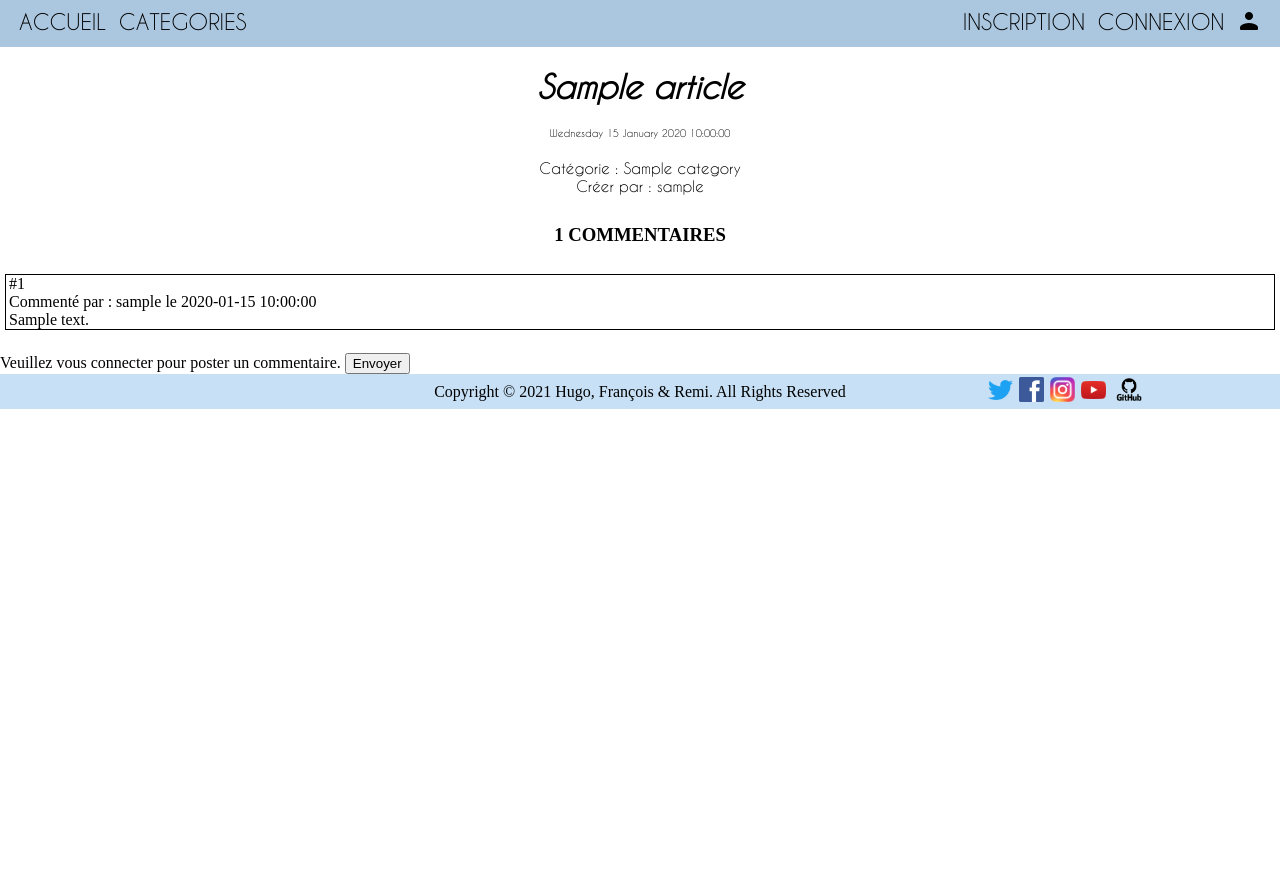
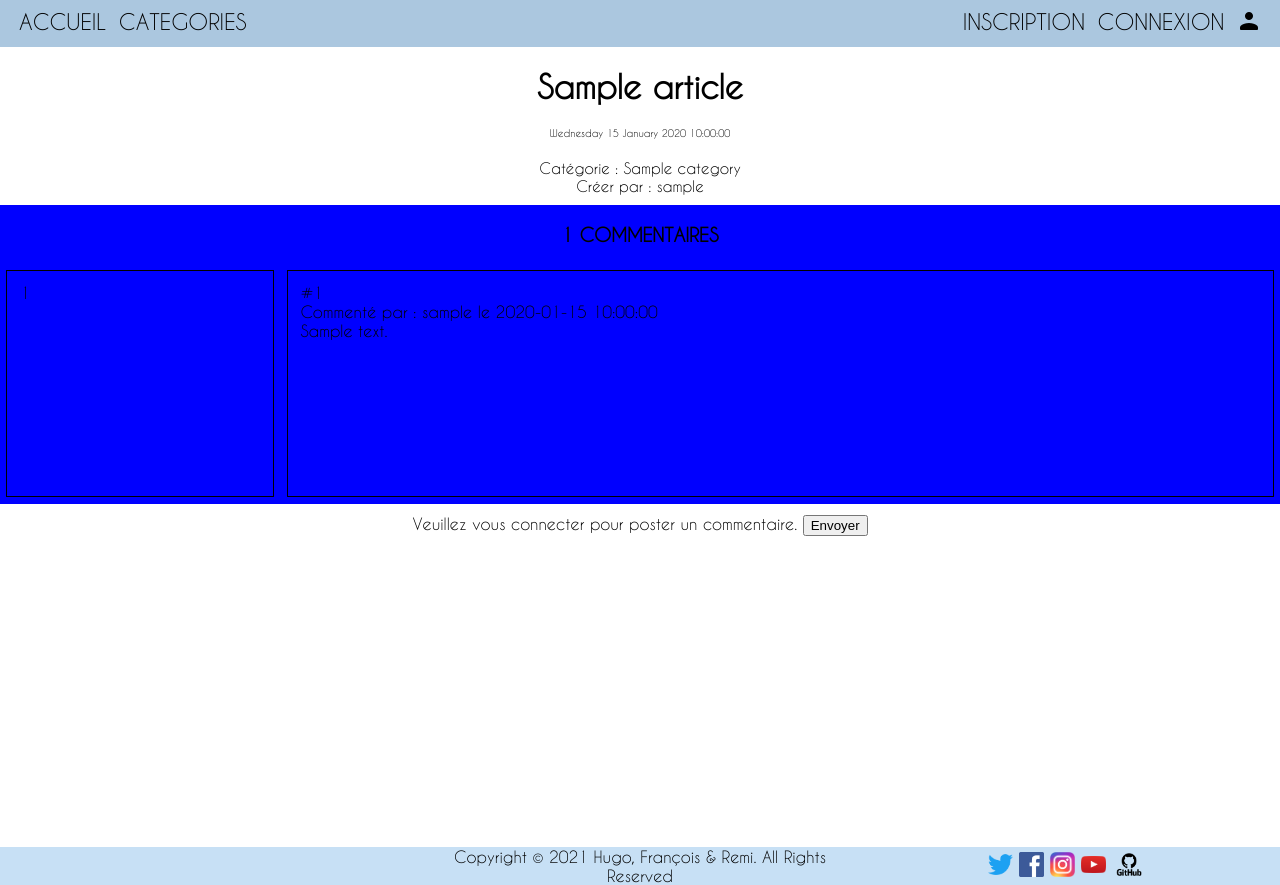
Before and after one commit to hugo-chabert/blog, a PHP site: page /php/article.php?id=1 in a window 1280 px wide. Before the commit the page ends 409 px from the top, so only its background shows below. Run offline with PHP 8.4, Linux system fonts and the light colour scheme; tables that the repository leaves empty or names only in its code hold one stand-in row (values such as "Sample post").

Commit message:
amelioration article.php

```diff
--- a/css/article.css
+++ b/css/article.css
@@ -1,7 +1,24 @@
-@import url(font.css);
+html,body,main {
+    margin: 0;
+    padding: 0;
+    height: 100%;
+    width: 100%;
+    scroll-behavior: smooth;
+    font-family: Dreams;
+}
+.container {
+    width: 100%;
+    height: 100%;
+}
 
+.containALL {
+    display: flex;
+    flex-direction: column;
+    justify-content: center;
+    align-items: center;
+}
 
-.container {
+.containerArticle {
 
     display: flex;
     flex-direction: column;
@@ -9,15 +26,22 @@
     align-items: center;
 
 }
-.kommeAnTher {
+.commentaires {
     display: flex;
+    flex-direction: column;
     justify-content: center;
+    width: 100%;
+    height: fit-content;
     margin-top: 10px;
     margin-bottom: 10px;
+    background-color: blue;
 
 }
-
-#styleTitre h1{
+.styleTitreCom {
+    text-align: center;
+    font-family:  Dreams;
+}
+.styleTitreCom h1{
     font-style: italic;
     font-family:  Dreams;
 }
@@ -39,12 +63,30 @@
     font-family:  Dreams;
 }
 
-.tchoutch {
-    margin: 5px;
-    padding-left: 3px;
-    border: 1px solid black;
-}
 .comm {
     margin: 5px;
     padding-left: 3px;
 }
+.ComAndProfil{
+    display: flex;
+    flex-direction: row;
+    width: 100%;
+}
+
+.show_profil {
+    display: flex;
+    flex-direction: column;
+    border: 1px solid black;
+    margin: 0.5%;
+    padding: 1%;
+    width: 20%;
+}
+
+.show_com {
+
+    width: 80%;
+    height: 200px;
+    margin: 0.5%;
+    padding: 1%;
+    border: 1px solid black;
+}
--- a/php/article.php
+++ b/php/article.php
@@ -14,21 +14,25 @@ session_start();
 <?php require 'header.php';?>
 <body>
 <main>
-    <div class="container">
+    <div class ="container">
+        <div class="containALL">
+            <div class="containerArticle">
                 <?php $article = recup_article();?>
                 <div id="styleTitre"><h1> <?php echo $article['article_name']; ?></h1></div>
                 <div id="styleTitreTime"> <?php echo convert_time(); ?> </div>
                 <div id='styleTitreCat'> Catégorie :  <?php echo $article['category_name'];?> </div>
                 <div id='styleTitreCreateBy'> Créer par :  <?php echo $article['created_by'];?> </div>
             </div>
-    <div class="kommeAnTher">
-        <h3 class="styleTitre"> <?php disp_count(); ?>COMMENTAIRES</h3>
+            <div class="commentaires">
+                <h3 class="styleTitreCom"> <?php disp_count(); ?>COMMENTAIRES</h3>
+                <?php  disp_com(); ?>
             </div>
-    <?php  disp_com(); ?>
             <form method="post" >
                 <?php new_com(); ?>
                 <input  type="submit" name"envoyer" value="Envoyer"/>
             </form>
+        </div>
+    </div>
 </main>
 </body>
 <?php require 'footer.php';?>
--- a/php/fonctions/fonction.php
+++ b/php/fonctions/fonction.php
@@ -72,6 +72,17 @@ function connect_user() {
     }
 }
 
+function recup_nb_com() {
+    $bdd = connect_database();
+    $request_nb_com = mysqli_query($bdd,"SELECT COUNT(commentaire) AS number_com,
+    id_utilisateur AS id_users
+    FROM commentaires
+    GROUP BY id_utilisateur");
+    $recup_info_profil = mysqli_fetch_all($request_nb_com, MYSQLI_ASSOC);
+    foreach ($recup_info_profil as $nb_com) {
+        echo '<div class="show_profil">'.$nb_com["number_com"].'</div>';
+    }
+}
 
 function disp_com() {
 
@@ -90,7 +101,11 @@ function disp_com() {
     foreach($recup as $com) {
         if ($recup_atc["id_article"] == $com["id_article"]) {
             $compt++;
-            echo '<div class="tchoutch">#'.$compt.'</br>'.' Commenté par : '.$com["commented_by"].' '.'le '.$com["created_at"].'</br>'.$com["comment_is"].'</br></div></br>';
+            echo '<div class="ComAndProfil">';
+            recup_nb_com();
+            echo '<div class="show_com">#'.$compt.'</br>'.' Commenté par : '.$com["commented_by"].' '.'le '.$com["created_at"].'</br>'.$com["comment_is"].'</br></div></br>';
+            echo '</div>';
+
         }
     }
 }
@@ -639,8 +654,6 @@ function recup_article() {
     return $fetch;
 }
 
-
-
 function Recup_articles(){
     $Bdd = connect_database();
     $requete_recup_articles = mysqli_query($Bdd, "SELECT categories.nom AS category_name, articles.article AS article_name,
@@ -687,34 +700,4 @@ function pagination() {
     return $fetch;
 
 }
-
-// function create_article() {
-
-//     $dbhost     = "localhost";
-//     $dbname     = "blog";
-//     $dbuser     = "root";
-//     $dbpass     = "root";
-//     $conn = new PDO("mysql:host=$dbhost;dbname=$dbname",$dbuser,$dbpass);
-//     if(isset($_POST['txt_article']) && isset($_POST['cat']) && isset($_POST['nom_article'])) {
-//         if (!$_POST['txt_article']) {
-//             echo '';
-//         }
-//         elseif ($_POST['cat'] == "choose") {
-//             echo 'Veuillez choisir une catégorie';
-//         }  else {
-//             $title = $_POST['txt_article'];
-//             $id_user = $_SESSION['user']['id'];
-//             $id_cat = $_POST['cat'];
-//             $nom_article = $_POST['nom_article'];
-//             $sql = "INSERT INTO articles (article,nom_article, id_utilisateur,id_categorie) VALUES
-//             (:title,:nom_article, :id_user,:id_cat)";
-//             $q = $conn->prepare($sql);
-//             $q->bindValue('title' ,$title ,PDO::PARAM_STR);
-//             $q->bindValue('nom_article' ,$nom_article ,PDO::PARAM_STR);
-//             $q->bindValue('id_user' ,$id_user ,PDO::PARAM_INT);
-//             $q->bindValue('id_cat' ,$id_cat ,PDO::PARAM_INT);
-//             $q->execute();
-//         }
-//     }
-// }
 ?>
--- a/php/profil.php
+++ b/php/profil.php
@@ -31,6 +31,7 @@ if(!isset($_SESSION['user'])){
                     <div class="box-info">
                         <h2>Informations</h2>
                         <?php if(isset($_SESSION['user']['login'])){echo Info();}?>
+                        <?php echo 'oui';?>
                     </div>
                 </div>
             </div>
```
Also changed, not shown: php/oui.html (+34 -0 lines). Lines whose indentation alone changed are shown as unchanged.
